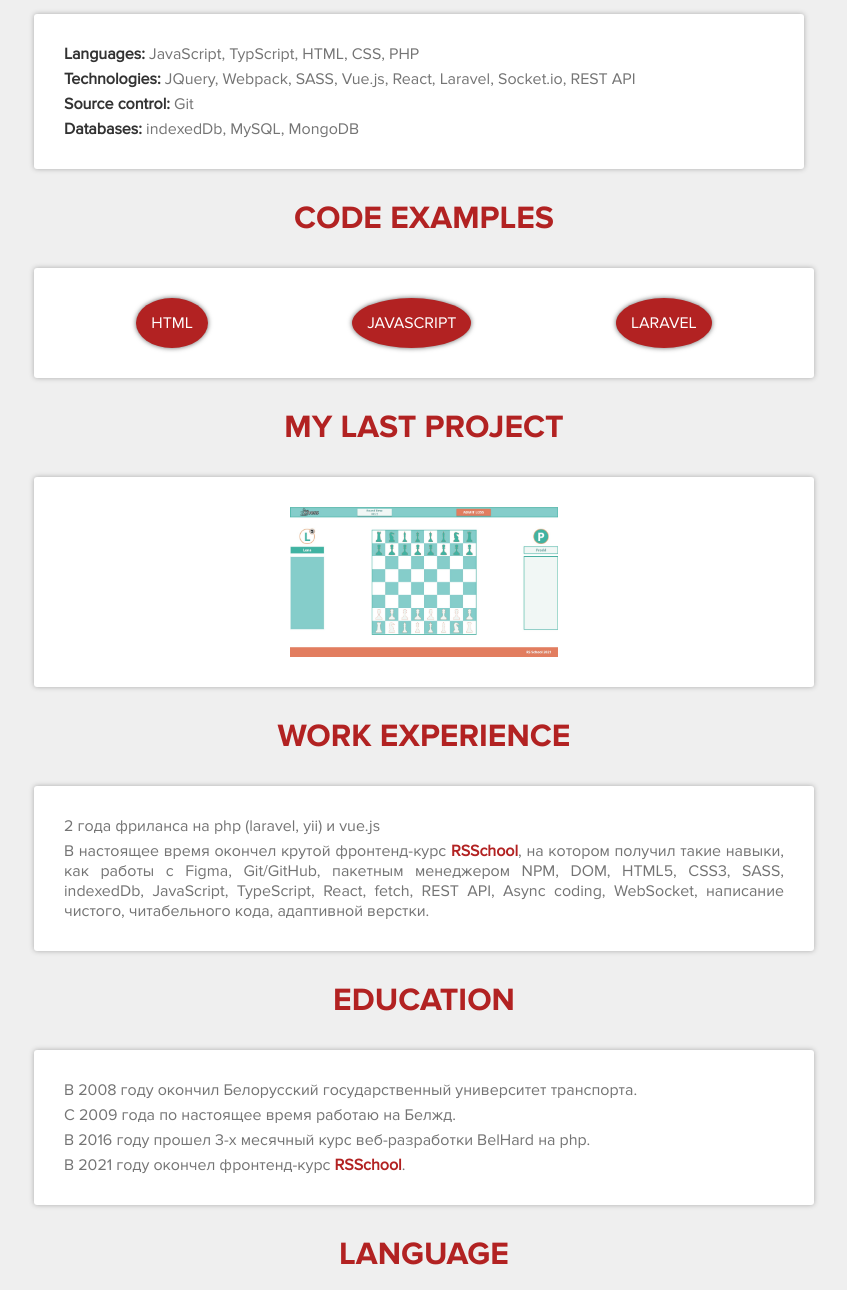
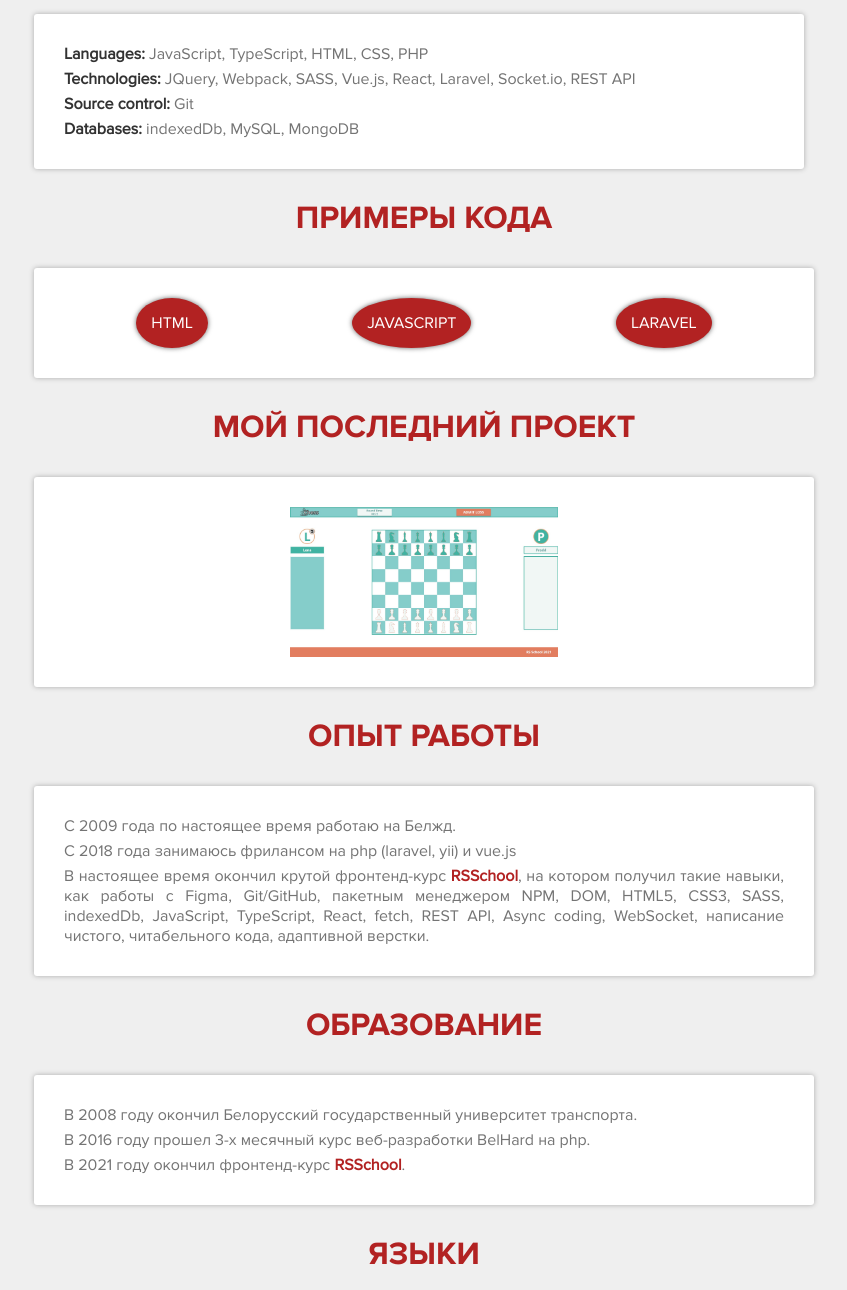
Before and after one commit to Praddby/rsschool-cv, a plain HTML site: page ru/index.html in a window 1280 px wide. Shown: the part 609-1899 px from the top of the page, without its empty margins (216-1063 px from the left). Drawn offline with Linux system fonts and the light colour scheme.

Commit message:
fix: data of actually #4

```diff
--- a/ru/index.html
+++ b/ru/index.html
@@ -42,17 +42,17 @@
 			</section>
 		</header>
 		<section class="summary">
-			<h2 class="summary-title">about me</h2>
+			<h2 class="summary-title">обо мне</h2>
 			<div class="summary-body">
 				<p> Моя цель - начать карьеру веб-разработчика.
 					Имеется опыт верстки и разработки различного функционала сайта. </p>
 			</div>
 		</section>
 		<section class="skills">
-			<h2 class="skills-title">professional skills</h2>
+			<h2 class="skills-title">профессиональные навыки</h2>
 			<div class="skills-body">
 				<div class="front-end">
-					<p><strong>Languages:</strong> JavaScript, TypScript, HTML, CSS, PHP</p>
+					<p><strong>Languages:</strong> JavaScript, TypeScript, HTML, CSS, PHP</p>
 					<p><strong>Technologies:</strong> JQuery, Webpack, SASS, Vue.js, React, Laravel, Socket.io, REST API</p>
 					<p><strong>Source control:</strong> Git</p>
 					<p><strong>Databases:</strong> indexedDb, MySQL, MongoDB</p>
@@ -60,7 +60,7 @@
 			</div>
 		</section>
 		<section class="examples">
-			<h2 class="examples-title">code examples</h2>
+			<h2 class="examples-title">примеры кода</h2>
 			<div class="examples-body">
 				<ul class="examples-links">
 					<li><a href="https://github.com/Praddby/rsschool-cv/blob/gh-pages/ru/index.html" target="_blank">HTML</a></li>
@@ -73,7 +73,7 @@
 			</div>
 		</section>
 		<section class="projects">
-			<h2 class="projects-title">my last project</h2>
+			<h2 class="projects-title">мой последний проект</h2>
 			<div class="projects-body">
 				<ul class="projects-links">
 					<li><a href="https://rolling-scopes-school.github.io/praddby-JSFE2021Q1/" target="_blank"></a>
@@ -82,27 +82,26 @@
 			</div>
 		</section>
 		<section class="work-experience">
-			<h2 class="experience-title">work experience</h2>
+			<h2 class="experience-title">опыт работы</h2>
 			<div class="experience-body">
-				<p>2 года фриланса на php (laravel, yii) и vue.js </p>
-				<p>В настоящее время окончел крутой фронтенд-курс <a href="https://rs.school/js/" target="_blank">RSSchool</a>,
+				<p>С 2009 года по настоящее время работаю на Белжд.</p>
+				<p>C 2018 года занимаюсь фрилансом на php (laravel, yii) и vue.js </p>
+				<p>В настоящее время окончил крутой фронтенд-курс <a href="https://rs.school/js/" target="_blank">RSSchool</a>,
 					на котором получил такие навыки, как работы с Figma, Git/GitHub,
 					пакетным менеджером NPM, DOM, HTML5, CSS3, SASS, indexedDb, JavaScript, TypeScript, React, fetch, REST API,
-					Async coding, WebSocket,
-					написание чистого, читабельного кода, адаптивной верстки.</p>
+					Async coding, WebSocket, написание чистого, читабельного кода, адаптивной верстки.</p>
 			</div>
 		</section>
 		<section class="education">
-			<h2 class="education-title">education</h2>
+			<h2 class="education-title">образование</h2>
 			<div class="education-body">
 				<p>В 2008 году окончил Белорусский государственный университет транспорта.</p>
-				<p>С 2009 года по настоящее время работаю на Белжд.</p>
 				<p>В 2016 году прошел 3-х месячный курс веб-разработки BelHard на php.</p>
-				<p>В 2021 году окончел фронтенд-курс <a href="https://rs.school/js/" target="_blank">RSSchool</a>.</p>
+				<p>В 2021 году окончил фронтенд-курс <a href="https://rs.school/js/" target="_blank">RSSchool</a>.</p>
 			</div>
 		</section>
 		<section class="language">
-			<h2 class="language-title">language</h2>
+			<h2 class="language-title">языки</h2>
 			<div class="language-body">
 				<p>Мой уровень английского - Elementary</p>
 			</div>
```
